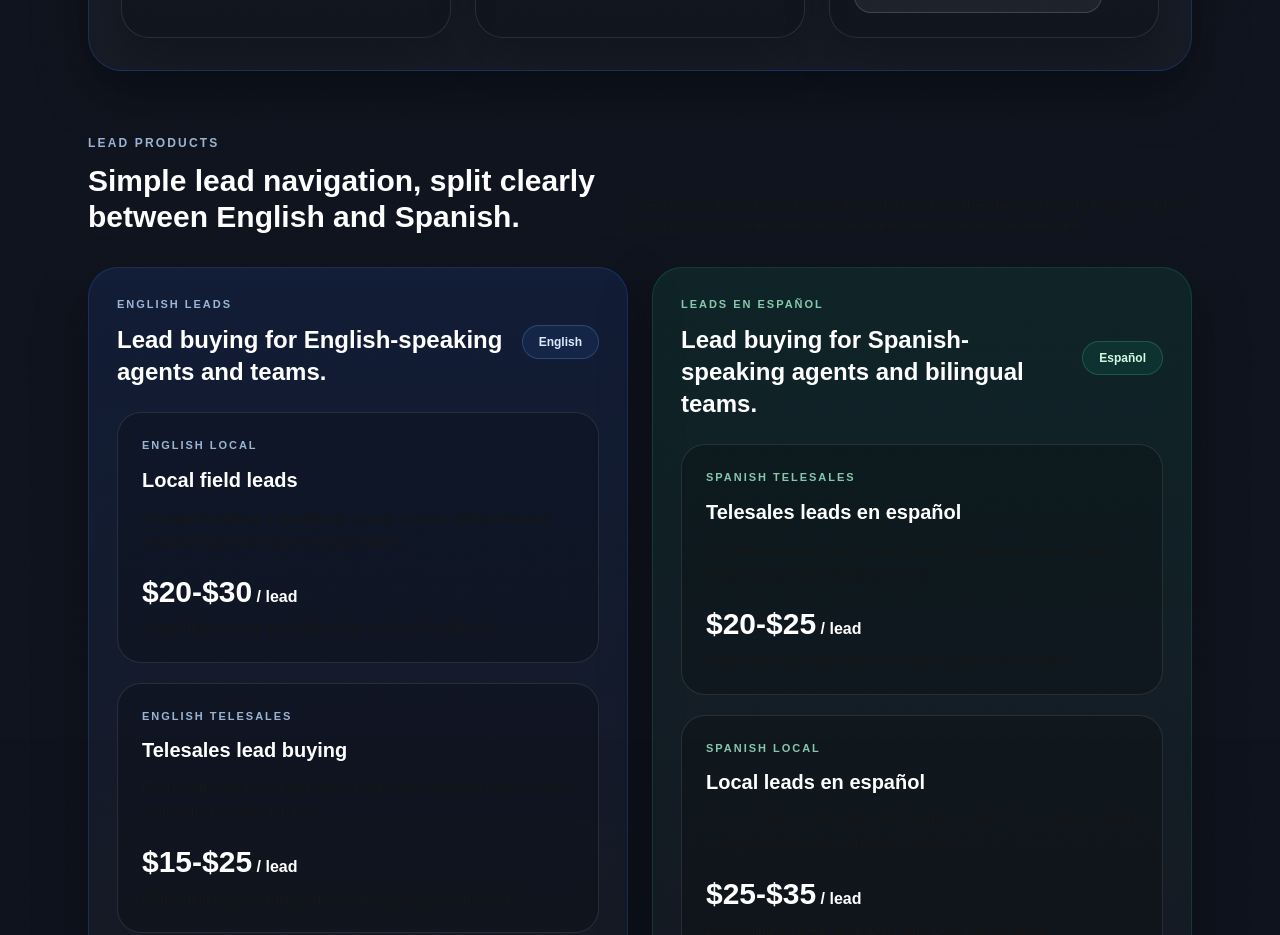
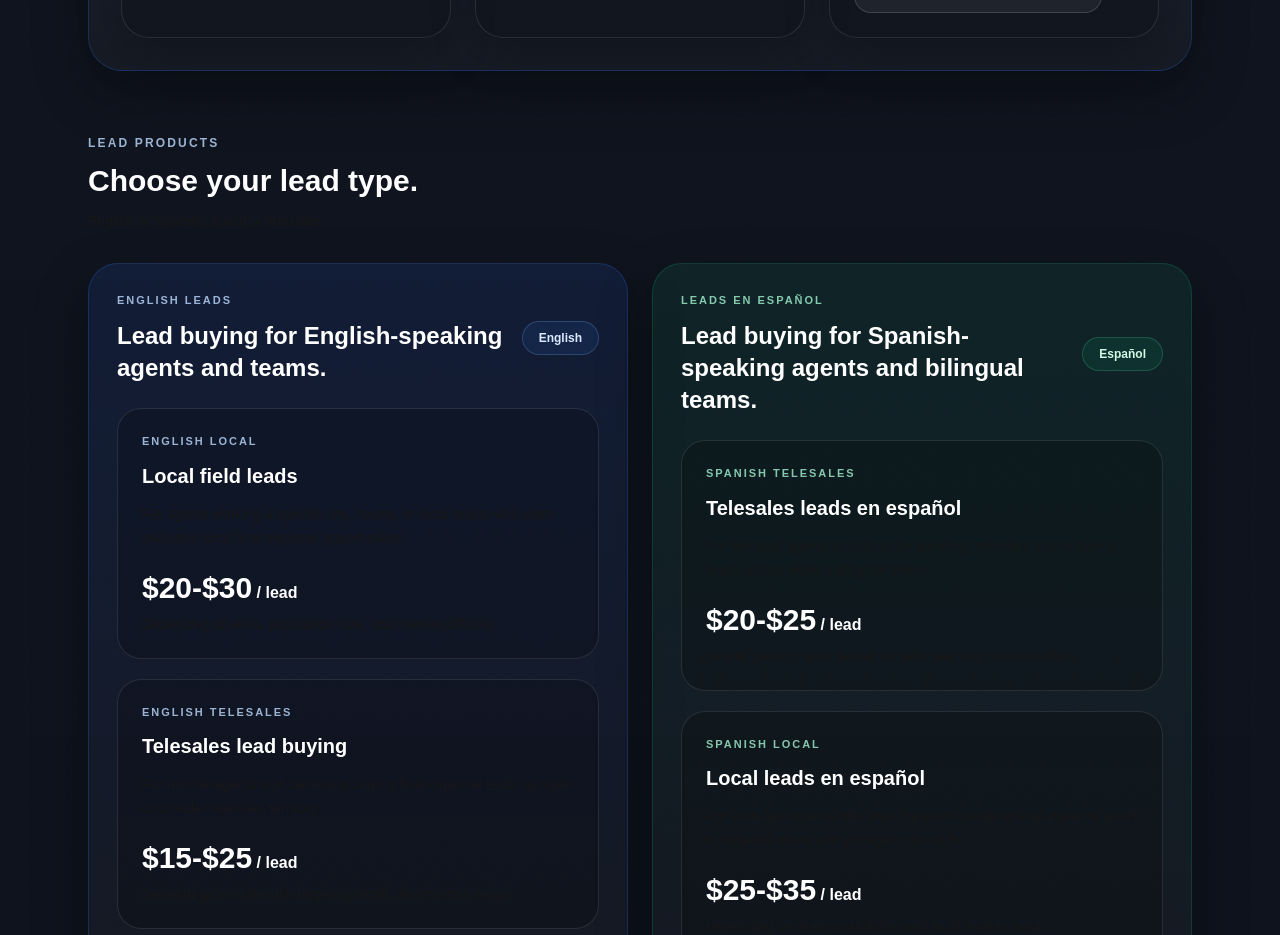
Before and after one commit to abelgmedina/my-fe-call-center-leads-website, a Next.js app: page /agent/login in a window 1280 px wide. Shown: the part 2200-3135 px from the top of the page. Built offline with nearby package versions, Linux system fonts and the light colour scheme.

Commit message:
Simplify lead type copy

```diff
--- a/src/app/agent/login/page.tsx
+++ b/src/app/agent/login/page.tsx
@@ -325,14 +325,10 @@ export default function AgentLoginPage({ searchParams }: { searchParams?: { retu
             </div>
           </div>
 
-          <div className="mt-16 flex flex-col gap-5 md:flex-row md:items-end md:justify-between">
-            <div>
-              <div className="text-xs font-semibold uppercase tracking-[0.18em] text-blue-200/80">Lead products</div>
-              <h3 className="mt-3 text-3xl font-semibold text-white">Simple lead navigation, split clearly between English and Spanish.</h3>
-            </div>
-            <p className="max-w-2xl text-sm text-[var(--muted)]">
-              Keep it easy. Agents should instantly understand whether they are buying English leads or leads en español, then choose local or telesales based on how they sell.
-            </p>
+          <div className="mt-16">
+            <div className="text-xs font-semibold uppercase tracking-[0.18em] text-blue-200/80">Lead products</div>
+            <h3 className="mt-3 text-3xl font-semibold text-white">Choose your lead type.</h3>
+            <p className="mt-3 max-w-2xl text-sm text-[var(--muted)]">English or Spanish. Local or telesales.</p>
           </div>
 
           <div className="mt-8 grid gap-6 lg:grid-cols-2">
```
